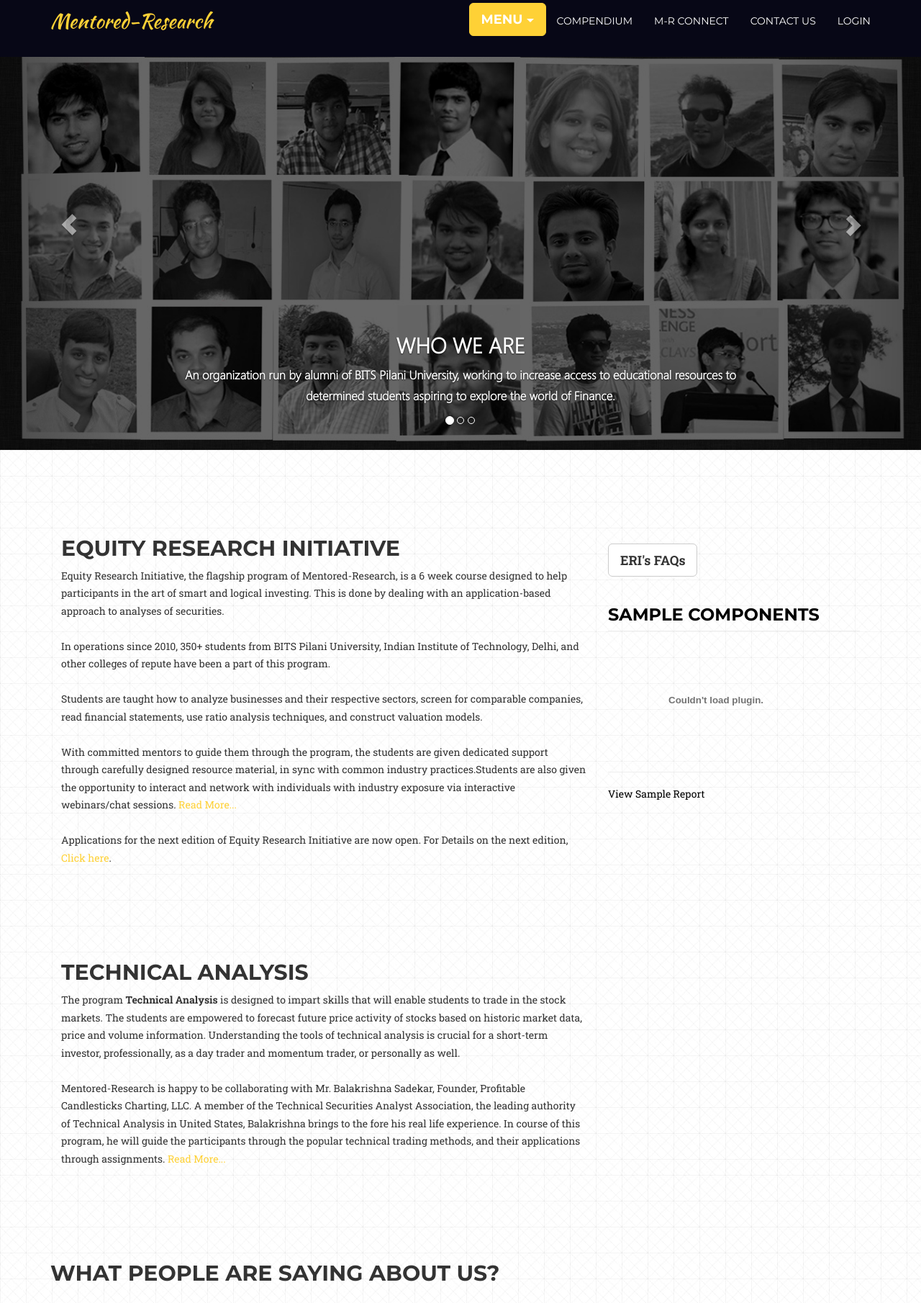
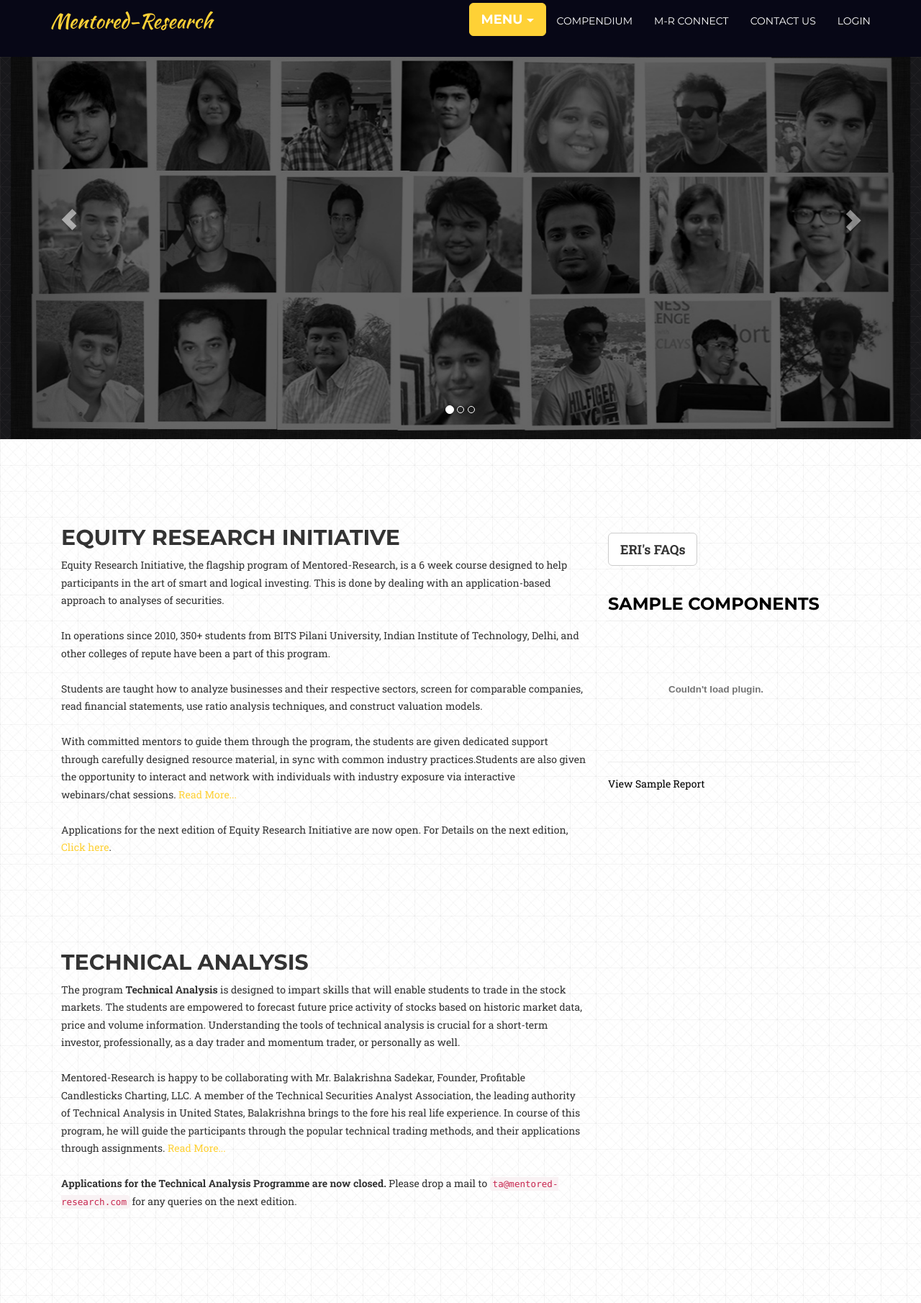
Before and after one commit to amritesh09/alfred, a PHP site: page / in a window 1280 px wide. Shown: the part 21-1831 px from the top of the page at 72% size. Run offline with PHP 8.4, Linux system fonts and the light colour scheme; some libraries are stand-ins or nearby versions; some web fonts are replaced.

Commit message:
Fixed the image width on main landing page. Application for TA Closed line added.

```diff
--- a/index.php
+++ b/index.php
@@ -444,7 +444,7 @@
 			<!-- Wrapper for slides -->
 			<div class="carousel-inner" role="listbox">
 				<div class="item active">
-					<img src="img/backFinal.jpg" class="headerImg">
+					<img src="img/backFinal.jpg" class="headerImg col-lg-12">
 					<div class="carousel-caption">
 						<h2>
 							Who we are
@@ -456,7 +456,7 @@
 				</div>
 
 				<div class="item">
-					<img src="img/backFinal2.jpg" class="headerImg">
+					<img src="img/backFinal2.jpg" class="headerImg col-lg-12">
 					<div class="carousel-caption">
 						<h2>
 							Mission
@@ -468,7 +468,7 @@
 				</div>
 
 				<div class="item">
-					<img src="img/backFinal3.jpg" class="headerImg">
+					<img src="img/backFinal3.jpg" class="headerImg col-lg-12">
 					<div class="carousel-caption">
 						<h2>
 							Specialities
@@ -542,6 +542,8 @@
 					<br /><br />
 					Mentored-Research is happy to be collaborating with Mr. Balakrishna Sadekar, Founder, Profitable Candlesticks Charting, LLC. A member of the Technical Securities Analyst Association, the leading authority of Technical Analysis in United States, Balakrishna brings to the fore his real life experience. In course of this program, he will guide the participants through the popular technical trading methods, and their applications through assignments.
 					<a href="#" id="btnTechReadMore">Read More...</a>
+                    <br /><br />
+                    <b>Applications for the Technical Analysis Programme are now closed.</b> Please drop a mail to <code>ta@mentored-research.com</code> for any queries on the next edition.
 				</p>
 			</div>
     	</div>
```
